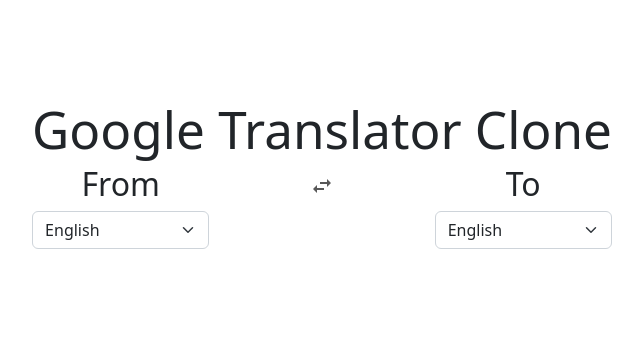
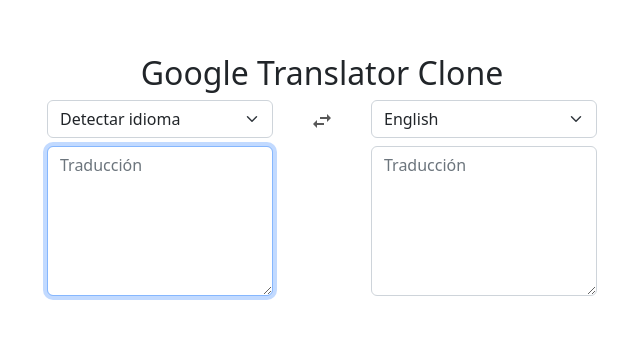
Before and after one commit to voluspak/google-translator-clone, a React (Vite) app: page / in a window 1280 px wide. Shown: the part 225-564 px from the top of the page, without its empty margins (318-961 px from the left). Built offline with nearby package versions, Linux system fonts and the light colour scheme.

Commit message:
Agregamos textarea para la traduccion de los textos y sus validaciones

```diff
--- a/src/App.tsx
+++ b/src/App.tsx
@@ -1,24 +1,42 @@
 import './App.css'
 import 'bootstrap/dist/css/bootstrap.min.css'
-import { Container, Row, Col, Button } from 'react-bootstrap'
+import { Container, Row, Col, Button, Stack } from 'react-bootstrap'
 import useTranslateSettings from './hooks/useTranslateSettings'
 import { AUTO_LANGUAGE } from './constants'
 import ArrowIcon from './components/ArrowIcon'
 import LanguageSelector from './components/LanguageSelector'
+import { SectionType } from './types.d'
+import Textarea from './components/Textarea'
 
 function App () {
-  const { fromLanguage, interchangeLanguages, setFromLanguage, setToLanguage } = useTranslateSettings()
+  const {
+    fromLanguage, interchangeLanguages,
+    setFromLanguage, setToLanguage, toLanguage,
+    fromText, result, setFromText, setResult
+  } = useTranslateSettings()
   return (
     <Container fluid>
-      <h1>Google Translator Clone</h1>
+      <h2>Google Translator Clone</h2>
 
       <Row>
         <Col>
-          <h2>From</h2>
-          <LanguageSelector onChange={setFromLanguage}/>
+          <Stack gap={2}>
+            <LanguageSelector
+              type={SectionType.From}
+              value={fromLanguage}
+              onChange={setFromLanguage}
+            />
+
+            <Textarea
+              placeholder='Traducción'
+              type={SectionType.From}
+              value={fromText}
+              onChange={setFromText}
+            />
+          </Stack>
         </Col>
 
-        <Col>
+        <Col xs='auto'>
           <Button
           variant='link'
           disabled={fromLanguage === AUTO_LANGUAGE}
@@ -29,8 +47,20 @@
         </Col>
 
         <Col>
-          <h2>To</h2>
-          <LanguageSelector onChange={setToLanguage}/>
+          <Stack gap={2}>
+            <LanguageSelector
+              type={SectionType.To}
+              value={toLanguage}
+              onChange={setToLanguage}
+            />
+
+            <Textarea
+              placeholder='Traducción'
+              type={SectionType.To}
+              value={result}
+              onChange={setResult}
+            />
+          </Stack>
         </Col>
       </Row>
     </Container>
--- a/src/components/LanguageSelector.tsx
+++ b/src/components/LanguageSelector.tsx
@@ -1,9 +1,20 @@
 import { Form } from 'react-bootstrap'
-import { SUPPORTED_LANGUAGES } from '../constants'
+import { AUTO_LANGUAGE, SUPPORTED_LANGUAGES } from '../constants'
+import { SectionType, type Language, type FromLanguage } from '../types.d'
 
-const LanguageSelector = ({ onChange }) => {
+type Props =
+  | { type: SectionType.From, value: FromLanguage, onChange: (language: FromLanguage) => void }
+  | { type: SectionType.To, value: Language, onChange: (Language: Language) => void }
+
+const LanguageSelector = ({ onChange, type, value }: Props) => {
+  const handleChange = (event: React.ChangeEvent<HTMLSelectElement>) => {
+    onChange(event.target.value as Language)
+  }
+
   return (
-    <Form.Select aria-label='Selecciona el idioma'>
+    <Form.Select aria-label='Selecciona el idioma' onChange={handleChange} value={value}>
+      {type === SectionType.From && <option value={AUTO_LANGUAGE}> Detectar idioma </option>}
+
       {Object.entries(SUPPORTED_LANGUAGES).map(([key, literal]) => (
         <option key={key} value={key}>
             {literal}
--- /dev/null
+++ b/src/components/Textarea.tsx
@@ -0,0 +1,23 @@
+import { Form } from 'react-bootstrap'
+import { SectionType } from '../types.d'
+
+interface Props {
+  type: SectionType
+  placeholder: string
+  loading?: boolean
+  onChange: (value: string) => void
+  value: string
+}
+
+const Textarea = ({ loading, type, placeholder, value, onChange }: Props) => {
+  return (
+    <Form.Control
+    as='textarea'
+    placeholder={placeholder}
+    autoFocus={type === SectionType.From}
+    style={{ height: '150px' }}
+  />
+  )
+}
+
+export default Textarea
--- a/src/types.d.ts
+++ b/src/types.d.ts
@@ -2,19 +2,24 @@
 
 export type Language = keyof typeof SUPPORTED_LANGUAGES
 export type AutoLanguage = typeof AUTO_LANGUAGE
-export type fromLanguage = Language | AutoLanguage
+export type FromLanguage = Language | AutoLanguage
 
 export interface State {
-  fromLanguage: string
-  toLanguage: string
+  fromLanguage: FromLanguage
+  toLanguage: Language
   fromText: string
   result: string
   loading: boolean
 }
 
 export type Action =
-  | { type: 'SET_FROM_LANGUAGE', payload: string }
+  | { type: 'SET_FROM_LANGUAGE', payload: FromLanguage }
   | { type: 'INTERCHANGE_LENGUAGES' }
-  | { type: 'SET_TO_LANGUAGE', payload: string }
+  | { type: 'SET_TO_LANGUAGE', payload: Lenguage }
   | { type: 'SET_FROM_TEXT', payload: string }
   | { type: 'SET_RESULT', payload: string }
+
+export enum SectionType {
+  From = 'from',
+  To = 'to'
+}
```
Also changed, not shown: .eslintrc.cjs.
